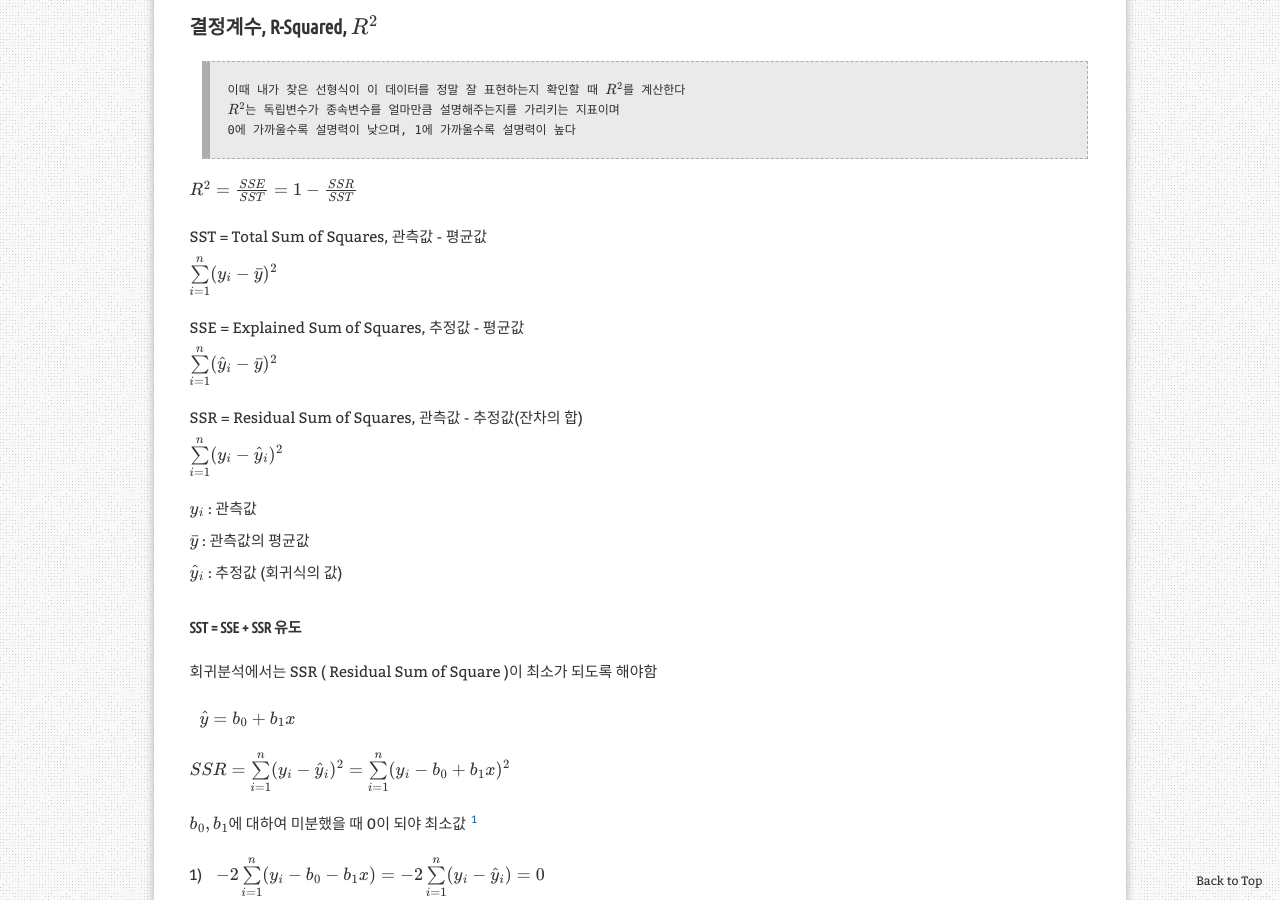
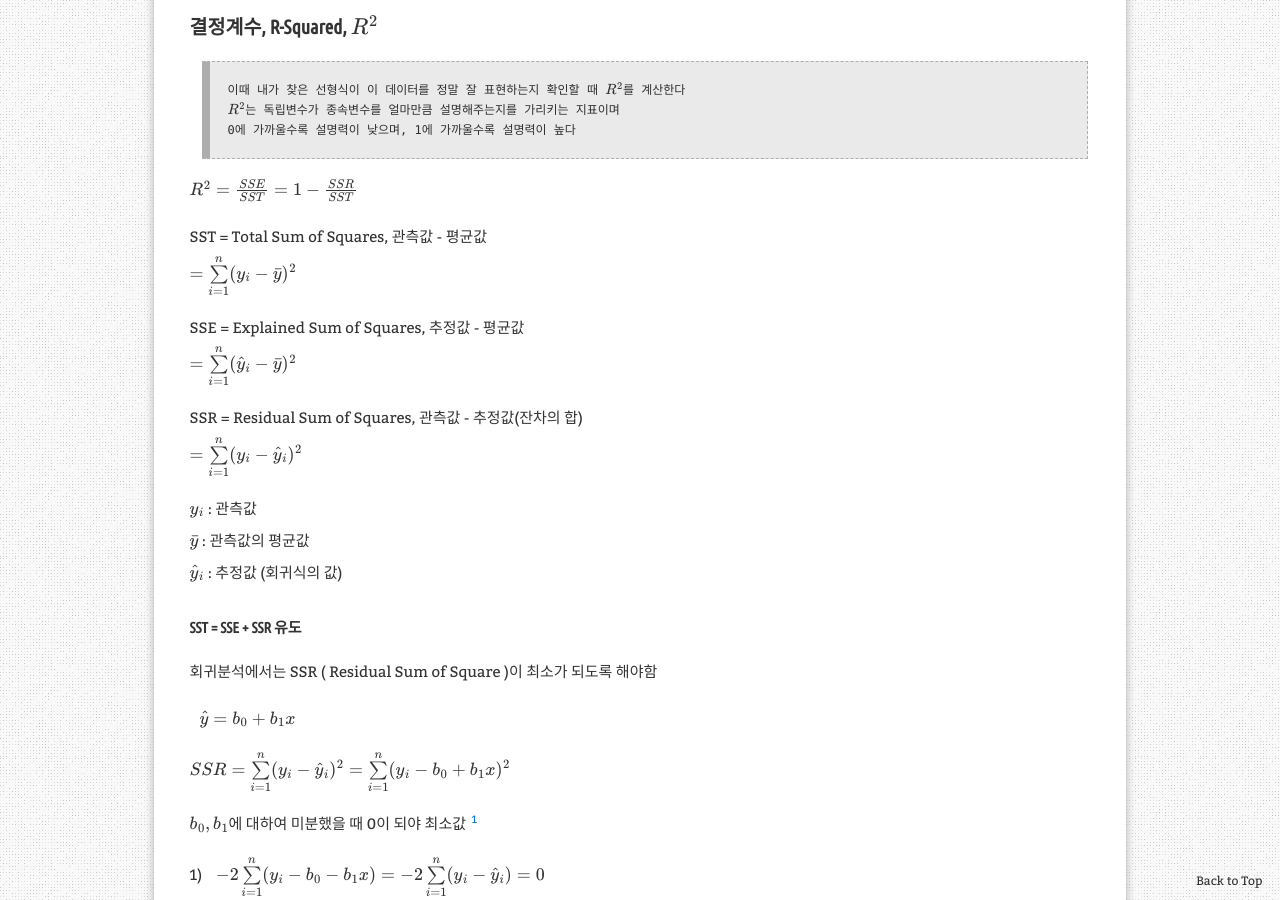
Before and after one commit to aristohyun/aristohyun.github.io, a Jekyll site: the page built from _posts/2021-06-25-Linear-Regression.md, in a window 1280 px wide and 900 px high, scrolled down 1842 px. Built offline with Jekyll 4.4.1, drawn with Linux system fonts in a browser that asks for light colours; formulas are drawn with MathJax 3; comment, search, counter and statistics services are not loaded.

Commit message:
Update 2021-06-25-Linear-Regression.md

```diff
--- a/_posts/2021-06-25-Linear-Regression.md
+++ b/_posts/2021-06-25-Linear-Regression.md
@@ -51,16 +51,16 @@ $Y = b_{0} + b_{1}X_{1} + b_{2}X_{2} + b_{3}X_{3} ...$
 > $R^2$는 독립변수가 종속변수를 얼마만큼 설명해주는지를 가리키는 지표이며
 > 0에 가까울수록 설명력이 낮으며, 1에 가까울수록 설명력이 높다
 
-**$R^2 = \frac{SSE}{SST} = 1 - \frac{SSR}{SST}$**
+$R^2 = \frac{SSE}{SST} = 1 - \frac{SSR}{SST}$
 
 SST = Total Sum of Squares, 관측값 - 평균값
-**$\sum\limits_{i=1}^{n}(y_ i - \bar{y})^2$**
+**$ = \sum\limits_{i=1}^{n}(y_ i - \bar{y})^2$**
 
 SSE = Explained Sum of Squares, 추정값 - 평균값
-**$\sum\limits_{i=1}^{n}(\hat{y}_ i - \bar{y})^2$**
+**$ = \sum\limits_{i=1}^{n}(\hat{y}_ i - \bar{y})^2$**
 
 SSR = Residual Sum of Squares, 관측값 - 추정값(잔차의 합)
-**$\sum\limits_{i=1}^{n}(y_ i - \hat{y}_ i)^2$**
+**$ = \sum\limits_{i=1}^{n}(y_ i - \hat{y}_ i)^2$**
 
 $y_ i$ : 관측값
 $\bar{y}$ : 관측값의 평균값
```
